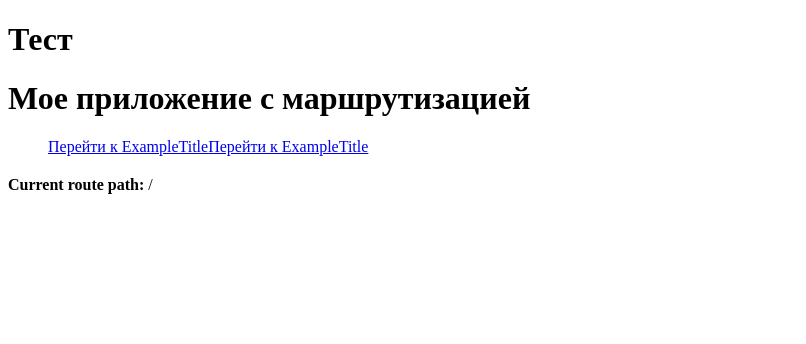
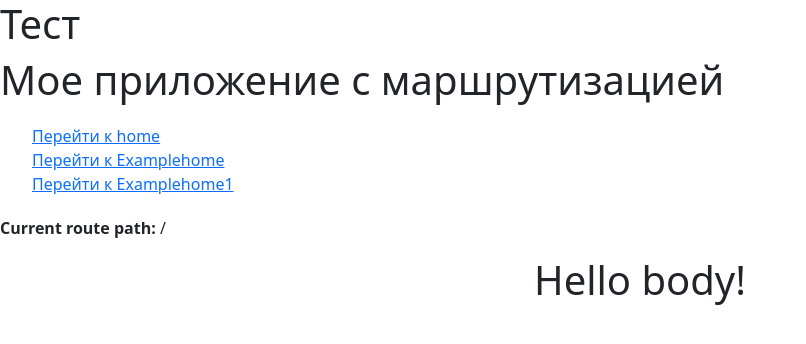
Before and after one commit to C4be/SpringRestAndVueJsApp, a Vue app in the folder front/: page / in a window 1280 px wide. Shown: the top 344 px of the page, without its empty margins (0-806 px from the left). Built offline with nearby package versions, Linux system fonts and the light colour scheme.

Commit message:
add styles and update router by adaptive link. Add Lifecicle hoock for it

```diff
--- a/front/index.html
+++ b/front/index.html
@@ -1,14 +1,23 @@
 <!DOCTYPE html>
 <html lang="">
+
 <head>
   <meta charset="UTF-8">
   <link rel="icon" href="/favicon.ico">
   <meta name="viewport" content="width=device-width, initial-scale=1.0">
   <title>Vite App</title>
+
+  <!-- Bootstrap CSS -->
+  <link href="https://cdn.jsdelivr.net/npm/bootstrap@5.3.0/dist/css/bootstrap.min.css" rel="stylesheet">
 </head>
+
 <body>
   <h1>Тест</h1>
   <div id="app"></div>
+
+  <!-- Bootstrap JS (optional) -->
+  <script src="https://cdn.jsdelivr.net/npm/bootstrap@5.3.0/dist/js/bootstrap.bundle.min.js"></script>
   <script type="module" src="/src/main.js"></script>
 </body>
+
 </html>
--- a/front/src/App.vue
+++ b/front/src/App.vue
@@ -1,6 +1,12 @@
 <script>
+import { RouterLink, RouterView } from 'vue-router';
+
 export default {
     name: 'App',
+    components: {
+        RouterLink,
+        RouterView
+    },
 };
 </script>
 
@@ -11,8 +17,9 @@ export default {
         <nav>
             <ul>
                 <li>
-                    <RouterLink to="/cell/ExampleTitle">Перейти к ExampleTitle</RouterLink>
-                    <RouterLink to="/cell/home">Перейти к ExampleTitle</RouterLink>
+                    <RouterLink to="/">Перейти к home</RouterLink><br/>
+                    <RouterLink to="/cell/home">Перейти к Examplehome</RouterLink><br/>
+                    <RouterLink to="/cell/home1">Перейти к Examplehome1</RouterLink>
                 </li>
             </ul>
         </nav>
@@ -21,7 +28,7 @@ export default {
             <strong>Current route path:</strong> {{ $route.fullPath }}
         </p>
 
-        <main>
+        <main class="d-flex justify-content-center align-items-center">
             <RouterView />
         </main>
 
--- a/front/src/components/CellComponent.vue
+++ b/front/src/components/CellComponent.vue
@@ -1,20 +1,34 @@
 <template>
-    <div v-if="cell">
-        <!-- Заголовок ячейки -->
-        <h1>{{ cell.title }} ({{ cell.cellType }})</h1>
 
-        <!-- Содержание ячейки -->
-        <div>
-            {{ cell.content }}
+    <div class="card" style="width: 30rem;">
+
+        <div v-if="cell">
+            <div class="card-body">
+                <h1 class="card-title">{{ cell.title }} ({{ cell.cellType }})</h1>
+            </div>
+
+            <div class="card-text">
+                {{ cell.content }}
+            </div>
         </div>
+        <div v-else>
+            <div class="card">
+                <div class="card-body">
+                    <!-- <h1 class="card-title">{{ cell.title }}</h1> -->
+                    <div class="card-text">
+                        <p>Загрузка...</p>
+                    </div>
+                </div>
+            </div>
+        </div>
+
     </div>
-    <div v-else>
-        <p>Загрузка...</p>
-    </div>
+
+
 </template>
 
 <script>
-import { ref, onMounted } from 'vue';
+import { ref, onMounted, watch } from 'vue';
 
 export default {
     props: {
@@ -48,6 +62,10 @@ export default {
             fetchCell();
         });
 
+        watch(() => props.title, () => {
+            fetchCell();
+        });
+
         // Возвращаем состояние, чтобы оно было доступно в шаблоне
         return {
             cell
@@ -55,17 +73,3 @@ export default {
     }
 };
 </script>
-
-<style scoped>
-/* Стили для компонента отображения ячейки */
-h1 {
-    color: #333;
-    font-size: 1.5em;
-}
-
-div {
-    margin-top: 10px;
-    font-size: 1.1em;
-    color: #555;
-}
-</style>
--- a/front/src/router/index.js
+++ b/front/src/router/index.js
@@ -1,21 +1,21 @@
-import { createRouter, createMemoryHistory } from 'vue-router';
+import { createRouter, createWebHistory } from 'vue-router';
 import CellComponent from '../components/CellComponent.vue'; // Импорт компонента CellDetail
+import Home from '../views/Home.vue';
 
 const routes = [
   {
-    path: '/cell/:title',
-    component: CellComponent,
-    props: true // Это позволит передавать параметр title как пропс в компонент
+    path: '/',
+    component: Home,
   },
   {
-    path: '/cell/ExampleTitle',
+    path: '/cell/:title',
     component: CellComponent,
     props: true // Это позволит передавать параметр title как пропс в компонент
   },
 ];
 
 const router = createRouter({
-  history: createMemoryHistory(),
+  history: createWebHistory(),
   routes
 });
 
--- /dev/null
+++ b/front/src/views/Home.vue
@@ -0,0 +1,3 @@
+<template>
+    <h1>Hello body!</h1>
+</template>
```
Lines whose indentation alone changed are shown as unchanged.
